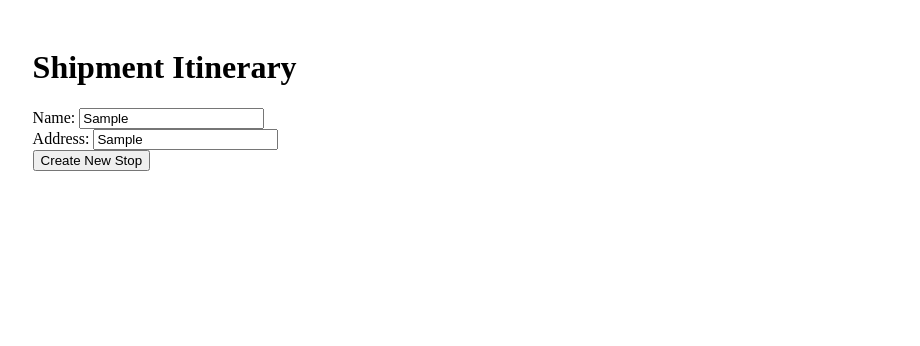
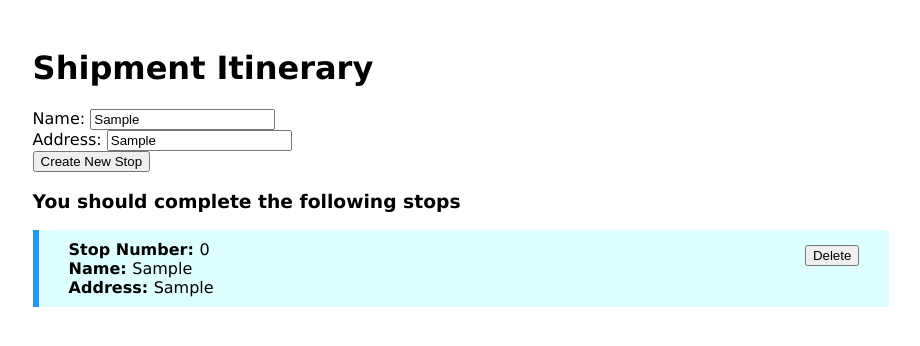
Before and after one commit to m-camacho/shipmentitinerary, a React app: page / in a window 1280 px wide. Both pictures are taken after typing "Sample", "Sample" into the empty fields and a click on the button "Create New Stop". Shown: the top 346 px of the page, without its empty margins (179-1099 px from the left). Built offline with nearby package versions, Linux system fonts and the light colour scheme.

Commit message:
Adding redux. Adding logic to add/remove stops

```diff
--- /dev/null
+++ b/src/actions/index.js
@@ -0,0 +1,11 @@
+import { ADD_STOP_COMPLETED, DELETE_STOP } from '../constants';
+
+export const addStop = (stop) => ({
+    type: ADD_STOP_COMPLETED,
+    payload: { stop }
+});
+
+export const deleteStop = (stopId) => ({
+    type: DELETE_STOP,
+    payload: { stopId }
+});
--- a/src/components/App.jsx
+++ b/src/components/App.jsx
@@ -1,15 +1,23 @@
 import React from 'react';
+import { connect } from 'react-redux';
 import StopForm from './StopForm';
+import Itinerary from './Itinerary';
+import { addStop } from '../actions';
 
 class App extends React.Component {
     render() {
+        const { dispatch} = this.props;
         return (
             <div className="app-container">
                 <h1>Shipment Itinerary</h1>
-                <StopForm buttonLabel="Create New Stop" onSubmit={ (stop) => console.log(stop) }/>
+                <StopForm buttonLabel="Create New Stop" onSubmit={ (stop) => {
+                    console.log(stop);
+                    dispatch(addStop(stop));
+                }}/>
+                <Itinerary></Itinerary>
             </div>
         );
     }
 }
 
-export default App;
+export default connect()(App);
--- /dev/null
+++ b/src/components/Itinerary.jsx
@@ -0,0 +1,22 @@
+import React from 'react';
+import { connect } from 'react-redux';
+
+import Stop from './Stop';
+import { addStop } from '../actions';
+
+class Itinerary extends React.Component {
+    render() {
+        const { dispatch, stops } = this.props;
+        if (stops.length === 0) return null;
+        return (
+            <div className="itinerary">
+                <h3>You should complete the following stops</h3>
+                {stops.map((stop, index) => <Stop key={stop.id} stop={stop} number={index} />)}
+            </div>
+        );
+    }
+}
+
+const mapStateToProps = ({ stops }) => ({ stops });
+
+export default connect(mapStateToProps)(Itinerary);
--- /dev/null
+++ b/src/components/Stop.jsx
@@ -0,0 +1,22 @@
+import React from 'react';
+import { connect } from 'react-redux';
+import StopForm from './StopForm';
+import { deleteStop } from '../actions';
+
+class Stop extends React.Component {
+    render() {
+        const { dispatch, stop, number } = this.props;
+        return (
+            <div className="stop-container">
+                <div><strong>Stop Number: </strong>{ number }</div>
+                <div><strong>Name: </strong>{ stop.name }</div>
+                <div><strong>Address: </strong>{ stop.address }</div>
+                <div className="buttons">
+                    <button onClick={() => dispatch(deleteStop(stop.id))}>Delete</button>
+                </div>
+            </div>
+        );
+    }
+}
+
+export default connect()(Stop);
--- /dev/null
+++ b/src/constants/index.js
@@ -0,0 +1,6 @@
+export const ADD_STOP = 'ADD_STOP_COMPLETED';
+export const ADD_STOP_STARTED = 'ADD_STOP_COMPLETED';
+export const ADD_STOP_COMPLETED = 'ADD_STOP_COMPLETED';
+export const ADD_STOP_FAILED = 'ADD_STOP_COMPLETED';
+
+export const DELETE_STOP = 'DELETE_STOP';
--- a/src/index.css
+++ b/src/index.css
@@ -1,7 +1,22 @@
 #app {
     padding: 20px;
+    font-family: Verdana,sans-serif;
 }
 
 .app-container {
     padding: 0 15%;
 }
+
+.stop-container {
+    position: relative;
+    margin: 5px 0;
+    padding: 10px 30px;
+    border-left: 6px solid #2196F3;
+    background-color: #ddffff;
+}
+
+.stop-container .buttons {
+    position: absolute;
+    right: 30px;
+    top: 15px;
+}
--- a/src/index.js
+++ b/src/index.js
@@ -1,6 +1,21 @@
 import React from 'react';
 import ReactDOM from 'react-dom';
+
+import { Provider } from 'react-redux';
+import { createStore, applyMiddleware, compose } from 'redux';
+import thunk from 'redux-thunk';
+
 import App from './components/App';
+import reducer from './reducers';
 import './index.css';
 
-ReactDOM.render(<App />, document.getElementById('app'));
+const composeEnhancers = window.__REDUX_DEVTOOLS_EXTENSION_COMPOSE__ || compose;
+const store = createStore(reducer, /* preloadedState, */ composeEnhancers(
+    applyMiddleware(thunk)
+));
+
+ReactDOM.render((
+    <Provider store={store}>
+        <App />
+    </Provider>
+), document.getElementById('app'));
--- /dev/null
+++ b/src/reducers/index.js
@@ -0,0 +1,32 @@
+import cloneDeep from 'lodash/cloneDeep';
+import uuid from 'uuid';
+import { ADD_STOP_COMPLETED, DELETE_STOP } from '../constants';
+
+const defaultState = {
+    stops: [],
+};
+
+const appReducer = (state = defaultState, action) => {
+    switch(action.type) {
+        case ADD_STOP_COMPLETED: {
+            const newState = cloneDeep(state);
+            newState.stops.push({
+                id: uuid(),
+                name: action.payload.stop.name,
+                address: action.payload.stop.address,
+                completed: false
+            });
+            return newState;
+        }
+        case DELETE_STOP: {
+            console.log(action.payload);
+            const newState = cloneDeep(state);
+            newState.stops = newState.stops.filter(stop => stop.id !== action.payload.stopId);
+            return newState;
+        }
+        default:
+            return state;
+    }
+};
+
+export default appReducer;
```
Also changed, not shown: package.json (+6 -1 lines).
